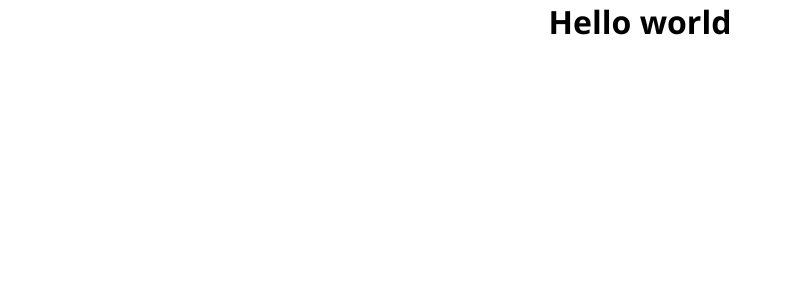
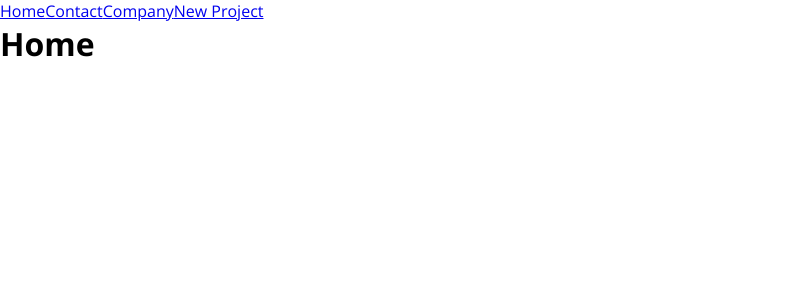
Before and after one commit to gabrielassanuma/react_freelanceadminproject, a React (Create React App) app: page / in a window 1280 px wide. Shown: the top 300 px of the page, without its empty margins (0-792 px from the left). Built offline with nearby package versions, Linux system fonts and the light colour scheme.

Commit message:
created routes for home page

```diff
--- a/src/App.js
+++ b/src/App.js
@@ -1,11 +1,28 @@
-import './App.css';
+import { BrowserRouter as Router, Routes, Route, Link } from 'react-router-dom'
+import Home from './components/pages/Home'
+import Contact from './components/pages/Contact'
+import Company from './components/pages/Company'
+import NewProject from './components/pages/NewProject'
 
 function App() {
   return (
-    <div className="App">
-      <h1>Hello world</h1>
-    </div>
-  );
+    <Router>
+      <nav>
+        <ul>
+          <Link to='/'>Home</Link>
+          <Link to='/contact'>Contact</Link>
+          <Link to='/company'>Company</Link>
+          <Link to='/newproject'>New Project</Link>
+        </ul>
+      </nav>
+      <Routes>
+        <Route exact path="/" element={<Home/>}/>
+        <Route exact path="/contact" element={<Contact/>}/>
+        <Route exact path="/company" element={<Company/>}/>
+        <Route exact path="/newproject" element={<NewProject/>}/>
+      </Routes>
+    </Router>
+  )
 }
 
 export default App;
--- /dev/null
+++ b/src/components/pages/Company.js
@@ -0,0 +1,5 @@
+function Company () {
+  return <h1>Company</h1>
+}
+
+export default Company
--- /dev/null
+++ b/src/components/pages/Contact.js
@@ -0,0 +1,5 @@
+function Contact() {
+  return <h1>Contact</h1>
+}
+
+export default Contact
--- /dev/null
+++ b/src/components/pages/Home.js
@@ -0,0 +1,5 @@
+function Home() {
+  return <h1>Home</h1>
+}
+
+export default Home
--- /dev/null
+++ b/src/components/pages/NewProject.js
@@ -0,0 +1,5 @@
+function NewProject() {
+  return <h1>NewProject</h1>
+}
+
+export default NewProject
--- a/src/index.css
+++ b/src/index.css
@@ -7,6 +7,5 @@
 
 
 body {
-  background-color: efefefe;
   height: 100%;
 }
```
Also changed, not shown: src/index.js (+4 -9 lines), 2 other files (tests, documents, lock files or other folders).
